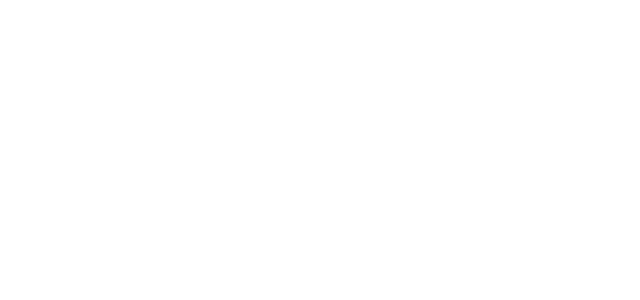
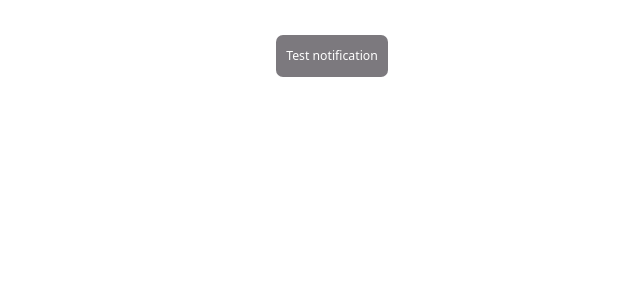
Before and after one commit to TuK4z/React, a React (Vite) app: page / in a window 1280 px wide. Shown: the top 300 px of the page, without its empty margins (640-1280 px from the left). Built offline with nearby package versions, Linux system fonts and the light colour scheme.

Commit message:
Redone notifications

```diff
--- a/src/App.tsx
+++ b/src/App.tsx
@@ -10,12 +10,10 @@ import Bar from './pages/Bar';
 import CreateTrvOrder from './pages/trv/CreateTrvOrder';
 import TrvOrders from './pages/trv/TrvOrders';
 import Tanks from './pages/Tanks';
-import { NotifyProps, useNotification } from './components/Notifications/NotificationContext';
-import { NotificationList } from './components/Notifications/NotificationList';
+import Notifications from './components/Notifications';
 
 export default function App() {
   const navigate = useNavigate();
-  const { addNotification } = useNotification();
 
   useEffect(() => {
     const redirectPage = (page: string) => {
@@ -29,34 +27,23 @@ export default function App() {
       navigate(url);
     };
 
-    const handleNotification = (notificationJson: string) => {
-      try {
-        const notification: NotifyProps = JSON.parse(notificationJson);
-        addNotification(notification);
-      } catch (error) {
-        console.error("Invalid notification JSON", error);
-        addNotification({ MsgType: 'error', Message: 'Įvyko klaida!' });
-      }
-    };
 
     if ('alt' in window) {
       alt.on("webView:Redirect", redirectPage);
       alt.on("webView:RedirectWithJson", redirectPageJson);
-      alt.on("WebView:SendNotification", handleNotification);
     }
 
     return () => {
       if ('alt' in window){
         alt.off("webView:Redirect", redirectPage)
         alt.off("webView:RedirectWithJson", redirectPageJson);
-        alt.off("WebView:SendNotification", handleNotification);
       }
     };
-  }, [navigate, addNotification]);
+  }, [navigate]);
 
   return (
     <>
-    <NotificationList />
+    <Notifications />
 
       <Routes>
         <Route path="/" element={<Hud />} />
--- /dev/null
+++ b/src/components/Notifications.tsx
@@ -0,0 +1,110 @@
+import React, { useEffect, useState } from 'react';
+import Button from './Button';
+
+type MessageType = 'success' | 'error' | 'warning' | 'info';
+interface NotifyProps {
+    Message: string;
+    MsgType: MessageType;
+}
+
+interface InternalState extends NotifyProps {
+    timeleft: number;
+}
+
+const Notifications: React.FC = () => {
+    const [notifications, setNotifications] = useState<InternalState[]>([]);
+    const [testState, setTestState] = useState(0);
+
+    const addNotification = (notification: NotifyProps) => {
+        setNotifications((prev) => {
+            const newNotifications = [...prev, { ...notification, timeleft: Date.now(), hidden: false }];
+            if (newNotifications.length > 3) newNotifications.shift();
+            return newNotifications;
+        });
+    };
+
+    const handleNotification = (notificationJson: string) => {
+        try {
+            const notification: NotifyProps = JSON.parse(notificationJson);
+            addNotification(notification);
+        } catch (error) {
+            console.error('Invalid notification JSON', error);
+            addNotification({ MsgType: 'error', Message: 'Įvyko klaida!' });
+        }
+    };
+
+    const bgColorMap: { [key in MessageType]: string } = {
+        success: 'bg-green-500',
+        error: 'bg-red-500',
+        warning: 'bg-yellow-500',
+        info: 'bg-blue-500',
+    };
+
+    const getClassNames = (index: number, length: number) => {
+        const baseClass = 'rounded-lg flex items-center justify-center p-5';
+        const sizeClass =
+            length === 3
+                ? index === 0
+                    ? 'h-5 w-4/6 text-xs'
+                    : index === 1
+                    ? 'h-7 w-5/6 text-sm'
+                    : 'h-10 w-full text-base'
+                : length === 2
+                ? index === 0
+                    ? 'h-7 w-5/6 text-sm'
+                    : 'h-10 w-full text-base'
+                : 'h-10 w-full text-base';
+        return `${baseClass} ${sizeClass}`;
+    };
+
+    useEffect(() => {
+        const interval = setInterval(() => {
+            setNotifications((prev) => prev.filter((notification) => notification.timeleft + 5000 >= Date.now()));
+        }, 100);
+
+        if (typeof window !== 'undefined' && 'alt' in window) {
+            alt.on('WebView:SendNotification', handleNotification);
+        }
+
+        return () => {
+            clearInterval(interval);
+            if (typeof window !== 'undefined' && 'alt' in window) {
+                alt.off('WebView:SendNotification', handleNotification);
+            }
+        };
+    }, []);
+
+    return (
+        <>
+            {!('alt' in window) && (
+                <Button
+                    className="w-20 absolute top-10 right-72"
+                    btnText="Test notification"
+                    onClick={() => {
+                        addNotification({
+                            MsgType: 'success',
+                            Message: `Test notification dsa : ${testState}`,
+                        });
+                        setTestState((prev) => prev + 1);
+                    }}
+                />
+            )}
+            <div className="fixed w-screen top-3 flex flex-col items-center justify-center gap-2 font-bold pointer-events-none">
+                {notifications.map((notification, index) => (
+                    <div key={index + notification.timeleft} className="w-1/5 relative transition-all flex items-center justify-center">
+                        <div
+                            className={`absolute translate-y-1 -z-10 transition-all duration-500 ${
+                                bgColorMap[notification.MsgType]
+                            } ${getClassNames(index, notifications.length)}`}
+                        ></div>
+                        <div className={`bg-neutral-900 z-20 transition-all duration-500 ${getClassNames(index, notifications.length)}`}>
+                            <div className="text-center overflow-hidden text-ellipsis whitespace-nowrap">{notification.Message}</div>
+                        </div>
+                    </div>
+                ))}
+            </div>
+        </>
+    );
+};
+
+export default Notifications;
--- a/src/components/Notifications/NotificationContext.tsx
+++ /dev/null
@@ -1,41 +0,0 @@
-import React, { createContext, useState, useContext, ReactNode } from 'react';
-
-export type MessageType = "success" | "error" | "warning" | "info";
-export interface NotifyProps {
-    Message: string;
-    MsgType: MessageType;
-}
-
-interface NotificationContextProps {
-    notifications: NotifyProps[];
-    addNotification: (notification: NotifyProps) => void;
-    removeNotification: (index: number) => void;
-}
-
-const NotificationContext = createContext<NotificationContextProps | undefined>(undefined);
-
-export const NotificationProvider: React.FC<{ children: ReactNode }> = ({ children }) => {
-    const [notifications, setNotifications] = useState<NotifyProps[]>([]);
-
-    const addNotification = (notification: NotifyProps) => {
-        setNotifications((prevNotifications) => [...prevNotifications, notification]);
-    };
-
-    const removeNotification = (index: number) => {
-        setNotifications((prevNotifications) => prevNotifications.filter((_, i) => i !== index));
-    };
-
-    return (
-        <NotificationContext.Provider value={{ notifications, addNotification, removeNotification }}>
-            {children}
-        </NotificationContext.Provider>
-    );
-};
-
-export const useNotification = (): NotificationContextProps => {
-    const context = useContext(NotificationContext);
-    if (!context) {
-        throw new Error('useNotification must be used within a NotificationProvider');
-    }
-    return context;
-};
--- a/src/components/Notifications/NotificationList.tsx
+++ /dev/null
@@ -1,43 +0,0 @@
-import React, { useEffect } from 'react';
-import { useNotification, NotifyProps, MessageType } from './NotificationContext';
-
-const NotificationList: React.FC = () => {
-    const { notifications } = useNotification();
-
-    return (
-        <div className="fixed top-0 left-1/2 transform -translate-x-1/2 z-50 flex flex-col items-center mt-4 text-center">
-            {notifications.map((notification, index) => (
-                <Notification key={index} MsgType={notification.MsgType} Message={notification.Message} index={index} />
-            ))}
-        </div>
-    );
-};
-
-const Notification: React.FC<NotifyProps & { index: number }> = ({ MsgType, Message, index }) => {
-    const { removeNotification } = useNotification();
-
-    useEffect(() => {
-        const timer = setTimeout(() => {
-            removeNotification(index);
-        }, 3000);
-
-        return () => clearTimeout(timer);
-    }, [index, removeNotification]);
-
-    const borderColorMap: { [key in MessageType]: string } = {
-        success: 'border-green-500',
-        error: 'border-red-500',
-        warning: 'border-yellow-500',
-        info: 'border-blue-500',
-    };
-
-    return (
-        <>
-            <div className={`flex items-center w-full max-w-2xl p-4 mt-2 rounded-lg shadow text-white bg-contentbackground border-b-4 ${borderColorMap[MsgType]}`}>
-                <div className="text-sm font-normal">{Message}</div>
-            </div>
-        </>
-
-    );
-};
-export { NotificationList };
--- a/src/index.css
+++ b/src/index.css
@@ -3,8 +3,8 @@
 @tailwind utilities;
 
 @font-face {
-  font-family: "PFDinDisplayPro-Regular";
-  src: url("./assets/fonts/PFDinDisplayPro-Regular.ttf");
+    font-family: 'PFDinDisplayPro-Regular';
+    src: url('./assets/fonts/PFDinDisplayPro-Regular.ttf');
 }
 
 * {
@@ -13,6 +13,8 @@
 
 :root {
     line-height: 1.5;
+
+    font-size: max(14px, 1.2vh);
 
     color-scheme: light dark;
     color: rgba(255, 255, 255, 0.87);
--- a/src/main.tsx
+++ b/src/main.tsx
@@ -1,14 +1,10 @@
-
 import ReactDOM from 'react-dom/client';
 import { HashRouter } from 'react-router-dom';
 import App from './App';
 import './index.css';
-import { NotificationProvider } from './components/Notifications/NotificationContext';
 
 ReactDOM.createRoot(document.getElementById('root')!).render(
-  <NotificationProvider>
     <HashRouter>
-      <App />
+        <App />
     </HashRouter>
-  </NotificationProvider>
 );
```
Also changed, not shown: package.json (+7 -0 lines). Lines whose indentation alone changed are shown as unchanged.
